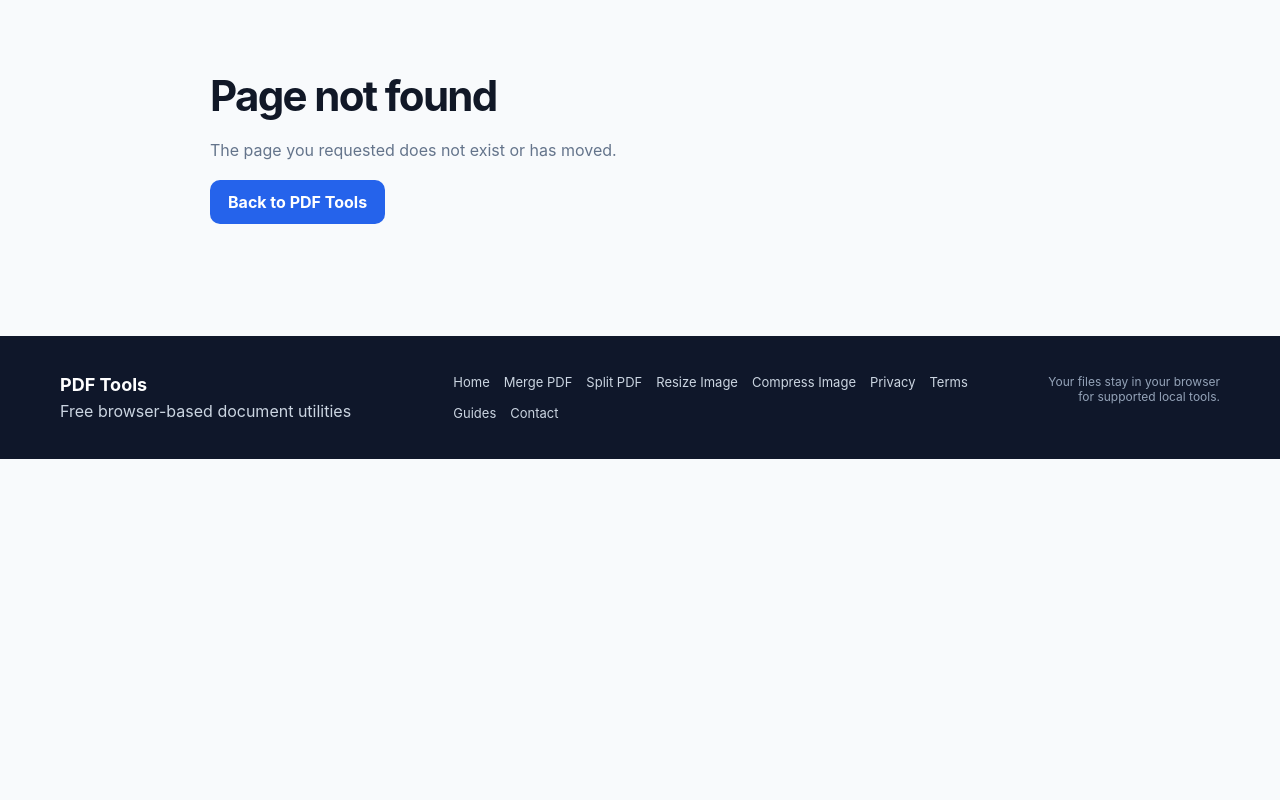
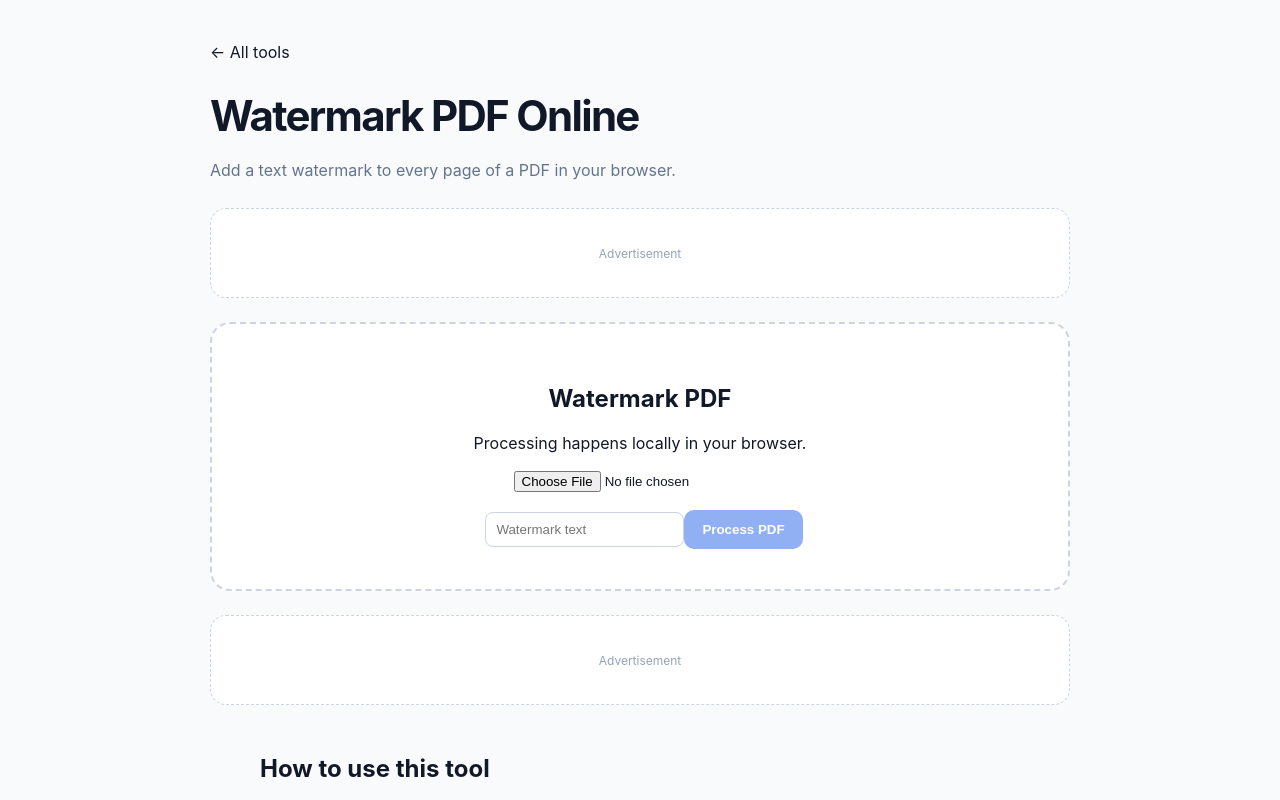
Before and after one commit to yiminggod1/pdf-tools, a Next.js app: page /pdf-tools/watermark-pdf in a window 1280 px wide. Before the commit this address had no page. Shown: the top 800 px of the page. Built offline with nearby package versions, Linux system fonts and the light colour scheme.

Commit message:
Expand PDF and image tool catalog

```diff
--- /dev/null
+++ b/app/watermark-pdf/page.tsx
@@ -0,0 +1,3 @@
+import PdfAdvancedTool from "../../components/PdfAdvancedTool";import AdSlot from "../../components/AdSlot";import RelatedTools from "../../components/RelatedTools";
+export const metadata={title:"Watermark PDF Online",description:"Add a text watermark to every page of a PDF in your browser."};
+export default function Page(){return <main className="toolpage"><a href="/">← All tools</a><h1>Watermark PDF Online</h1><p className="lead">Add a text watermark to every page of a PDF in your browser.</p><AdSlot/><PdfAdvancedTool mode="watermark"/><AdSlot/><section className="content"><h2>How to use this tool</h2><p>Enter watermark text such as CONFIDENTIAL or DRAFT and apply it to every page.</p><h2>Private browser processing</h2><p>The supported workflow runs in your browser, so the source file does not need to be uploaded to a conversion server.</p></section><RelatedTools/></main>}
```
